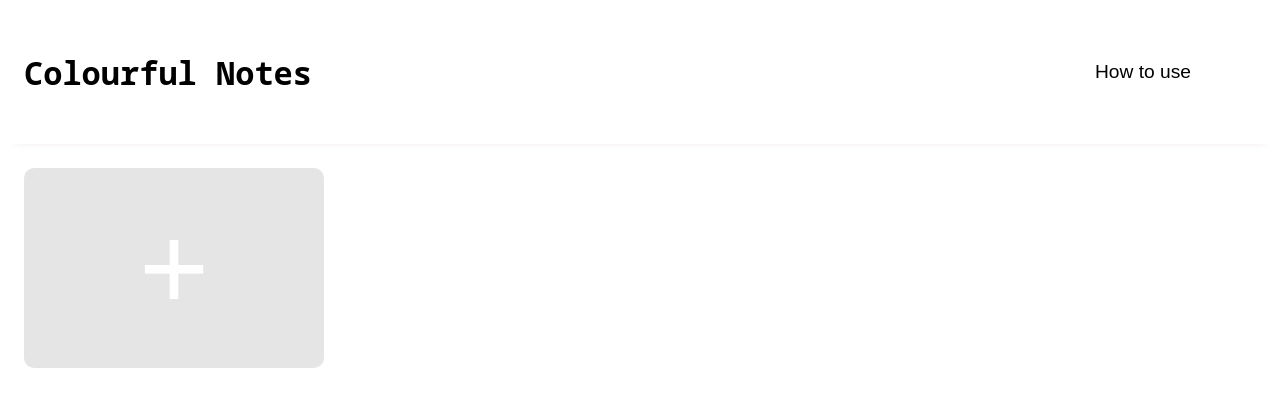
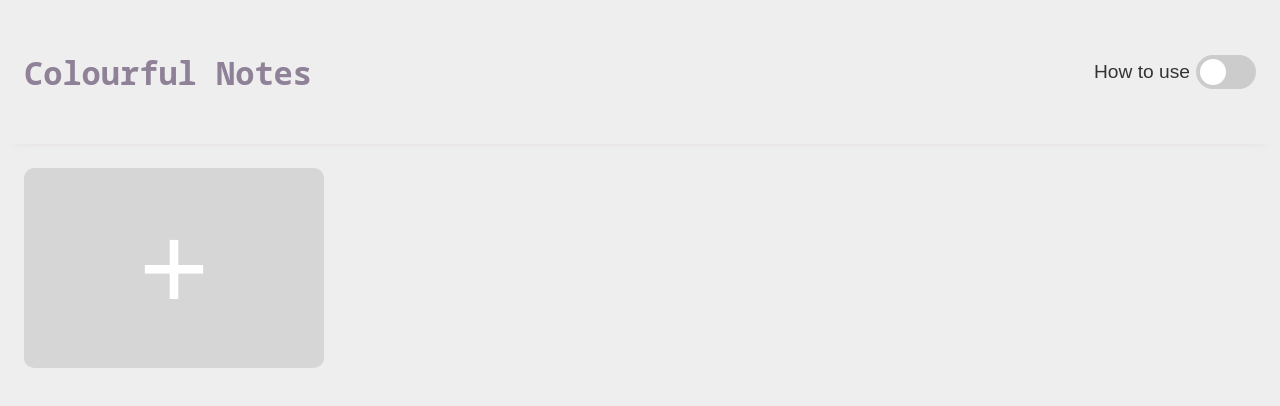
Before and after one commit to terdoo-mzer/colourful-notes, a plain HTML site: page index.html in a window 1280 px wide. Drawn offline with Linux system fonts and the light colour scheme.

Commit message:
fixed theme switch

```diff
--- a/index.html
+++ b/index.html
@@ -15,10 +15,11 @@
              <!-- Open The Modal -->
             <button id="myBtn" type="button">How to use</button>
 
-            <!-- Theme switch -->
-            <div class="toggle-container">
-                <input type="checkbox" id="switch"/><label for="switch">Toggle</label>
-            </div>
+            <!-- Theme dark and light switch -->
+            <label class="switch">
+                <input type="checkbox" id="checkBox" >
+                <span class="slider"></span>
+            </label>
         </div>
 
     </nav>
--- a/script.js
+++ b/script.js
@@ -123,32 +123,44 @@ window.onclick = function(event) {
   }
 }
 
-// Dark and light theme
 
-let theme = localStorage.getItem('data-theme');
-const checkbox = document.getElementById("switch");
-const changeThemeToDark = () =>{
-    document.documentElement.setAttribute("data-theme", "dark")
-    localStorage.setItem("data-theme", "dark")
-    console.log("I give you dark")
+// Theme dark and light switch
+
+// check for saved 'darkMode' in localStorage
+let darkMode = localStorage.getItem('darkMode');
+
+const darkModeToggle = document.querySelector('#checkBox');
+
+const enableDarkMode = () => {
+  // Add the class to the body
+  document.body.classList.add('darkmode');
+  // Update darkMode in localStorage
+  localStorage.setItem('darkMode', 'enabled');
 }
 
-const changeThemeToLight = () =>{
-    document.documentElement.setAttribute("data-theme", "light")
-    localStorage.setItem("data-theme", 'light')
-    console.log("I give you light")
+const disableDarkMode = () => {
+  // Remove the class from the body
+  document.body.classList.remove('darkmode');
+  // Update darkMode in localStorage
+  localStorage.setItem('darkMode', null);
 }
 
-if(theme === 'dark'){
-    changeThemeToDark()
+// If the user already visited and enabled darkMode
+// start things off with it on
+if (darkMode === 'enabled') {
+  enableDarkMode();
 }
 
-checkbox.addEventListener('change', ()=> {
-    let theme = localStorage.getItem('data-theme');
-    if (theme ==='dark'){
-        changeThemeToLight()
-    }else{
-        changeThemeToDark()
-    }
+// When someone clicks the button
+darkModeToggle.addEventListener('click', () => {
+  // get their darkMode setting
+  darkMode = localStorage.getItem('darkMode');
 
+  // if not current enabled, enable it
+  if (darkMode !== 'enabled') {
+    enableDarkMode();
+  // if it has been enabled, turn it off
+  } else {
+    disableDarkMode();
+  }
 });
--- a/style.css
+++ b/style.css
@@ -1,20 +1,20 @@
 @import url('https://fonts.googleapis.com/css2?family=Noto+Sans+Mono&display=swap');
 
-html[data-theme='light']{
+:root {
   --bg: #eeeeee;
   --bg-panel: #ebebeb;
   --shadow: 0 0 7px rgba(255, 255, 255, 0.671);
-  --switch-color: #333333;
-  --color-header: rgb(27, 168, 14);
+  --switch-color: linear-gradient(to right, #ff105f, #ffad06);
+  --color-header: rgba(55, 29, 70, 0.521);
   --color-text: #333333;
 }
 
-html[data-theme='dark'] {
+.darkmode {
   --bg: #333333;
   --bg-panel: #434343;
   --shadow: 0 0 7px rgba(0, 0, 0, 0.15);
-  --switch-color: linear-gradient(to right, #ff105f, #ffad06);
-  --color-header: linear-gradient(to right, #ff105f, #ffad06);
+  --switch-color: #8b7777;
+  --color-header: rgb(219, 205, 205);
   --color-text: #B5B5B5;
 }
 
@@ -62,51 +62,64 @@ nav .right-menu-items button:focus {
   outline: none;
 }
 
-/* Dark and light theme */
-
-input[type=checkbox] {
-  height: 0;
-  width: 0;
-  visibility: hidden;
+/*SWITCH*/
+.switch {
+  position: relative;
+  display: inline-block;
+  width: 60px;
+  height: 34px;
+  align-self: center;
 }
 
-label {
-  cursor: pointer;
-  text-indent: -9999px;
-  width: 52px;
-  height: 27px;
-  background: var(--switch-color);
-  float: right;
-  border-radius: 100px;
-  position: relative;
+.switch input {
+  opacity: 0;
+  width: 0;
+  height: 0;
 }
 
-label:after {
-  content: '';
+.slider {
   position: absolute;
-  top: 3px;
-  left: 3px;
-  width: 20px;
-  height: 20px;
-  background: #fff;
-  border-radius: 90px;
-  -webkit-transition: 0.1s;
-  transition: 0.1s;
+  cursor: pointer;
+  top: 0;
+  left: 0;
+  right: 0;
+  bottom: 0;
+  background-color: #ccc;
+  -webkit-transition: 0.4s;
+  transition: 0.4s;
 }
 
-input:checked + label {
-  background: var(--switch-color);
+.slider:before {
+  position: absolute;
+  content: "";
+  height: 26px;
+  width: 26px;
+  left: 4px;
+  bottom: 4px;
+  background-color: white;
+  -webkit-transition: 0.4s;
+  transition: 0.4s;
 }
 
-input:checked + label:after {
-  left: calc(100% - 5px);
-  -webkit-transform: translateX(-100%);
-          transform: translateX(-100%);
+input:checked + .slider {
+  background-color: var(--switch-color);
 }
 
-label:active:after {
-  width: 45px;
+input:checked + .slider:before {
+  -webkit-transform: translateX(26px);
+  -ms-transform: translateX(26px);
+  transform: translateX(26px);
 }
+
+/* Rounded sliders */
+.slider {
+  border-radius: 30px;
+}
+
+.slider:before {
+  border-radius: 50%;
+}
+/* End of theme switch */
 
 #notesContainer {
   display: grid;
```
